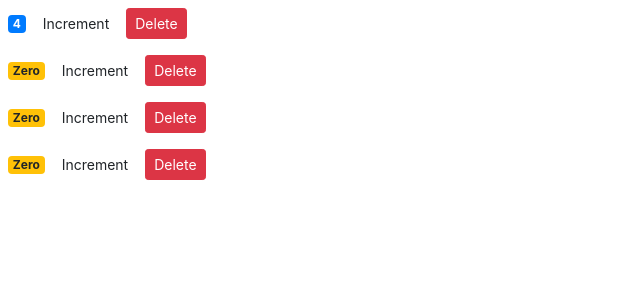
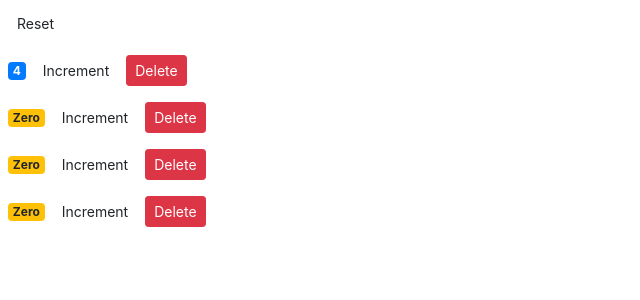
Before and after one commit to ameemarks/react-mosh-counter-app, a React (Create React App) app: page / in a window 1280 px wide. Shown: the top 300 px of the page, without its empty margins (0-640 px from the left). Built offline with nearby package versions, Linux system fonts and the light colour scheme.

Commit message:
Add reset button but no change in child-component inner state - 1h48min

```diff
--- a/src/components/counters.jsx
+++ b/src/components/counters.jsx
@@ -19,9 +19,24 @@ class Counters extends Component {
     this.setState({counters});
   };
 
+  handleReset = () => {
+      const counters = this.state.counters.map((counter) => {
+          counter.value = 0;
+          return counter;
+      })
+      this.setState({counters});
+  }
+
   render() {
     return (
       <div>
+        <button
+          className="btn bn-secondary btn-sm m-2"
+          onClick={this.handleReset}
+        >
+          Reset
+        </button>
+
         {this.state.counters.map(counter => {
           return <Counter
                         key={counter.id}
```
